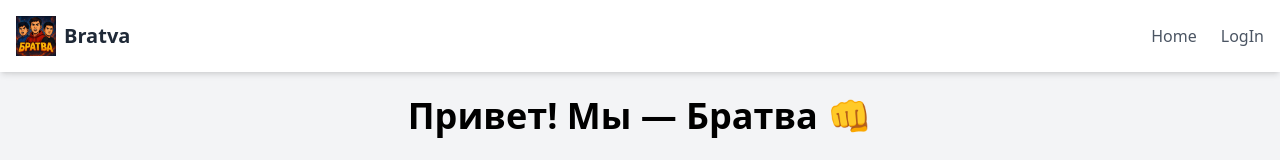
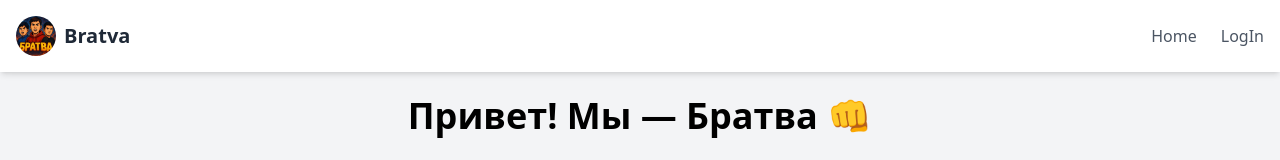
Before and after one commit to Nurdaulet-Aldamzhar/Project1, a Nuxt app: page / in a window 1280 px wide. Shown: the top 160 px of the page. Built offline with nearby package versions, Linux system fonts and the light colour scheme.

Commit message:
Make Bratva logo round in header

```diff
--- a/layouts/default.vue
+++ b/layouts/default.vue
@@ -6,7 +6,7 @@
         <div class="flex justify-between items-center">
           <!-- Logo -->
           <div class="flex items-center">
-            <img src="/logo.png" alt="Logo" class="h-10 w-10 mr-2">
+            <img src="/logo.png" alt="Logo" class="h-10 w-10 mr-2 rounded-full">
             <span class="text-xl font-bold text-gray-800">Bratva</span>
           </div>
 
```
